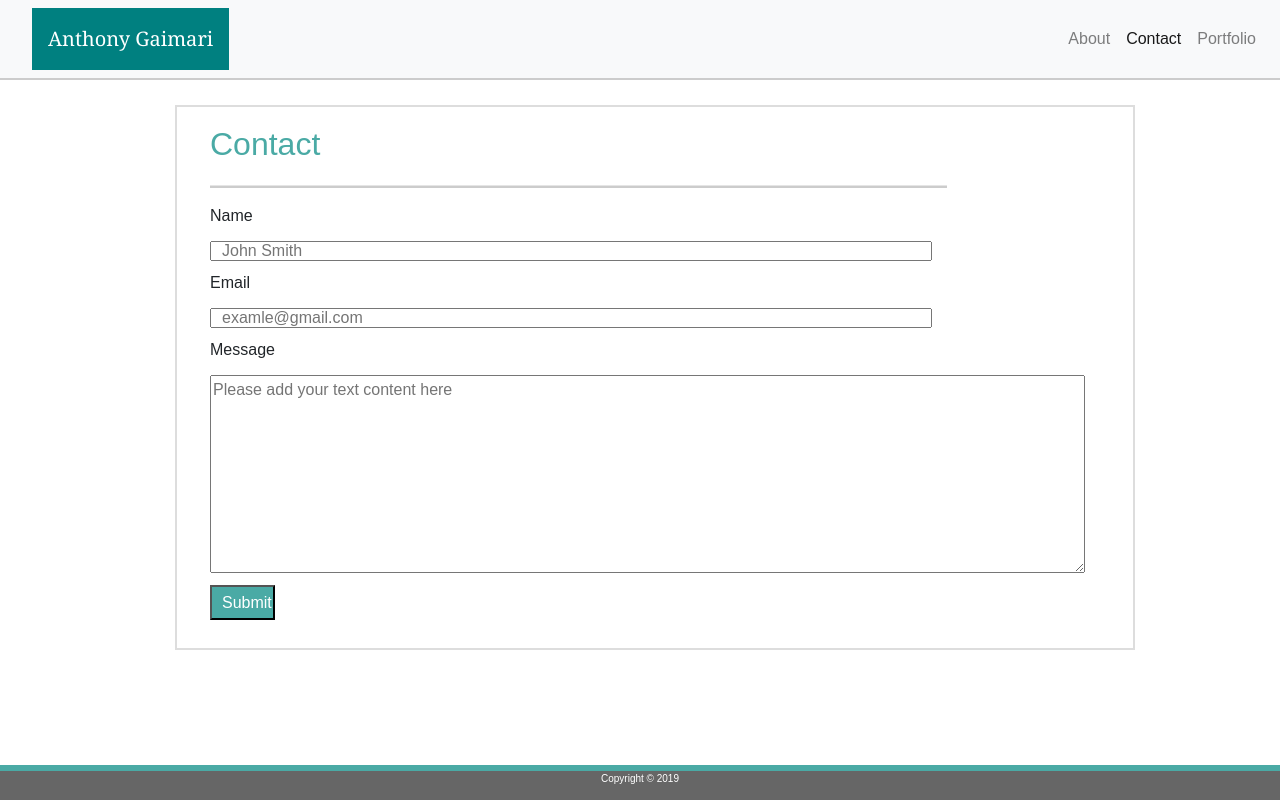
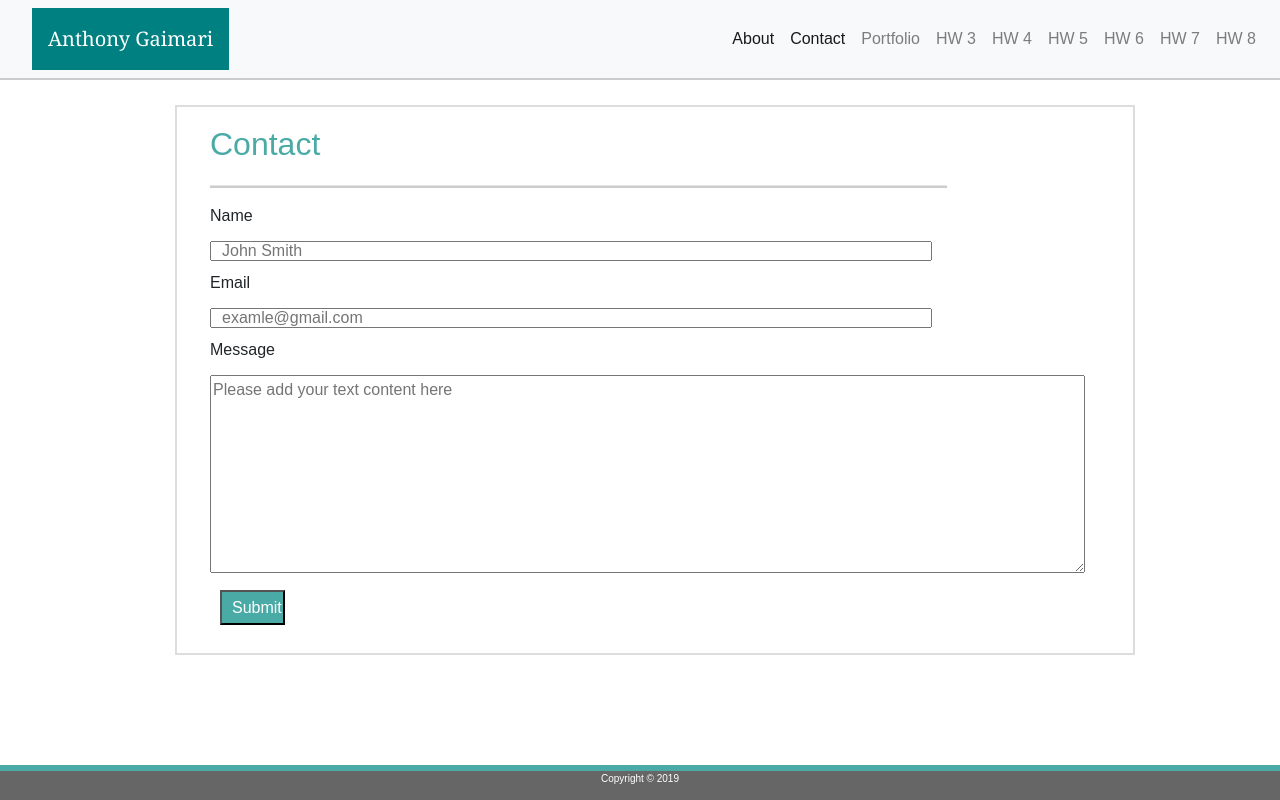
Before and after one commit to AnthonyGaimari/Bootstrap-Portfolio, a plain HTML site: page contact.html in a window 1280 px wide. Drawn offline with nearby package versions, Linux system fonts and the light colour scheme.

Commit message:
add HW links

```diff
--- a/assets/css/style.css
+++ b/assets/css/style.css
@@ -104,6 +104,7 @@ textarea {
 
 input.submit {
   color: #fff;
+  margin: 10px;
   padding: 2px 10px;
   background-color: #4aaaa5;
   height: 35px;
@@ -123,7 +124,7 @@ input.submit {
   font-size: 10px;
 }
 
-.footerSticky {
+/* .footerSticky {
   position: sticky;
   left: 0;
   bottom: 0;
@@ -135,7 +136,7 @@ input.submit {
   text-align: center;
   font-size: 10px;
   margin-top: 25px;
-}
+} */
 
 .bottom {
   vertical-align: text-bottom;
--- a/contact.html
+++ b/contact.html
@@ -78,7 +78,7 @@
     </button>
     <div class="collapse navbar-collapse justify-content-end" id="navbarNav">
       <ul class="navbar-nav">
-        <li class="nav-item">
+        <li class="nav-item active">
           <a class="nav-link" href="index.html">About</a>
         </li>
         <li class="nav-item active">
@@ -86,6 +86,24 @@
         </li>
         <li class="nav-item">
           <a class="nav-link" href="portfolio.html">Portfolio</a>
+        </li>
+        <li class="nav-item">
+          <a class="nav-link" href="#" target="_blank">HW 3</a>
+        </li>
+        <li class="nav-item">
+          <a class="nav-link" href="#" target="_blank">HW 4</a>
+        </li>
+        <li class="nav-item">
+          <a class="nav-link" href="#" target="_blank">HW 5</a>
+        </li>
+        <li class="nav-item">
+          <a class="nav-link" href="#" target="_blank">HW 6</a>
+        </li>
+        <li class="nav-item">
+          <a class="nav-link" href="#" target="_blank">HW 7</a>
+        </li>
+        <li class="nav-item">
+          <a class="nav-link" href="#" target="_blank">HW 8</a>
         </li>
       </ul>
     </div>
```
Also changed, not shown: index.html (+18 -0 lines), portfolio.html (+19 -1 lines).
